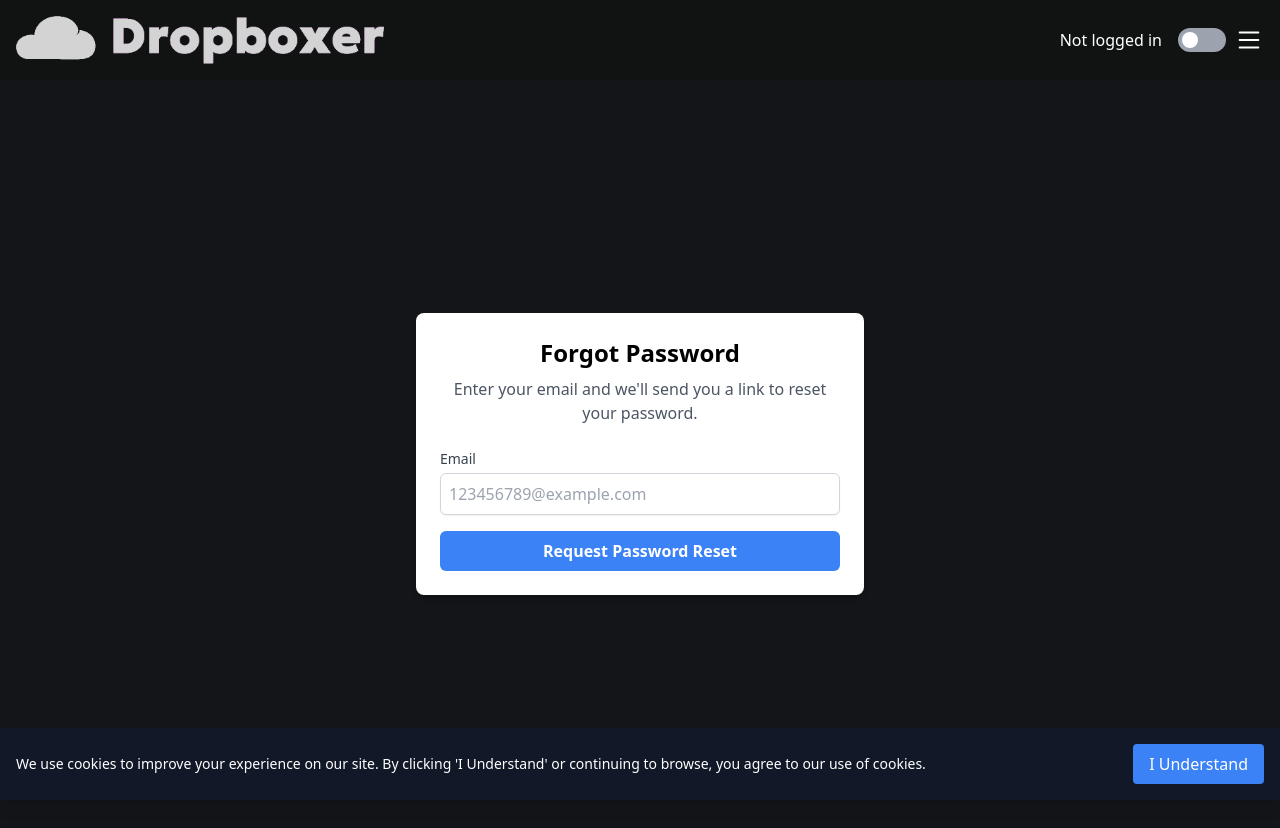
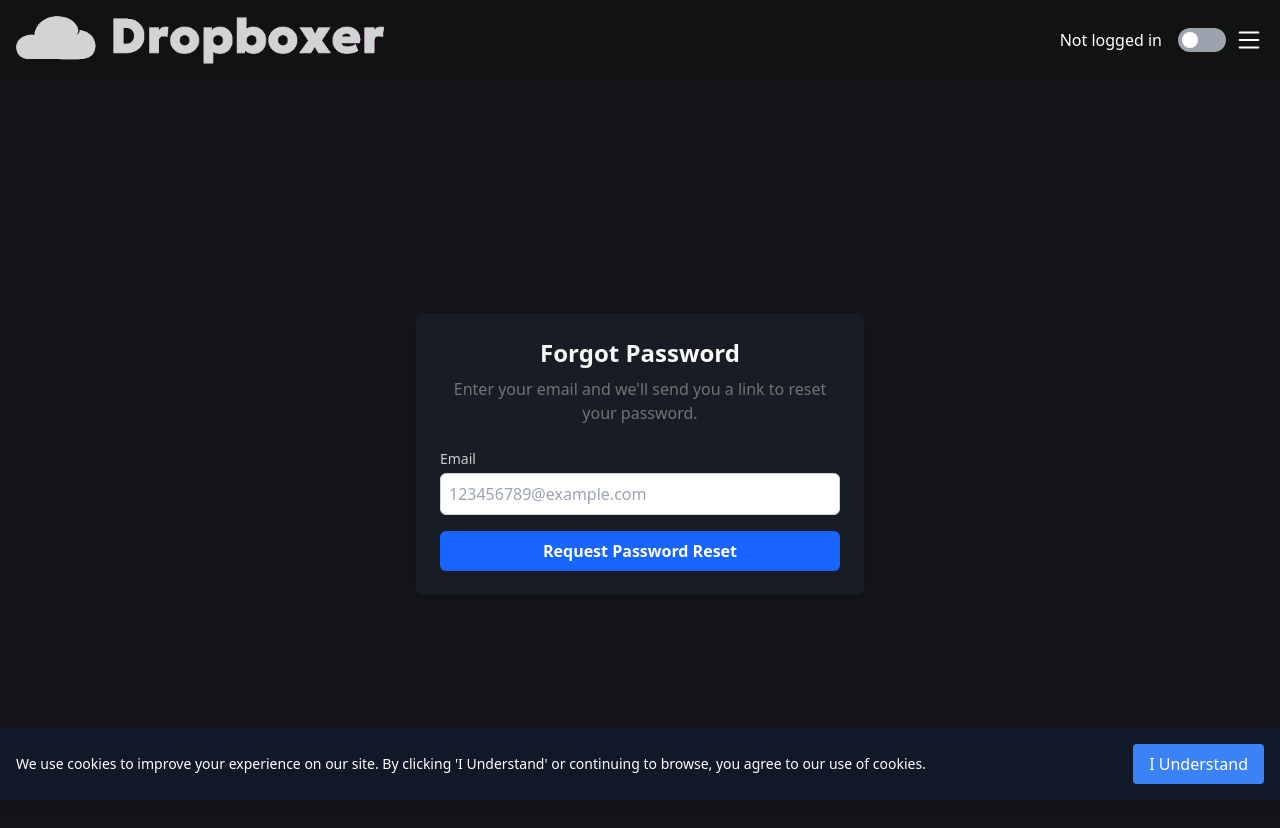
Before and after one commit to TianYu-00/filesharing_site, a React (Vite) app in the folder frontend/: page /password-reset in a window 1280 px wide. Built offline with nearby package versions, Linux system fonts and the light colour scheme; no server answers.

Commit message:
dark light theme for forgot password page

```diff
--- a/frontend/src/pages/Landing_ForgotPassword.jsx
+++ b/frontend/src/pages/Landing_ForgotPassword.jsx
@@ -63,14 +63,14 @@ function Landing_ForgotPassword() {
 
   return (
     <div className="flex justify-center items-center min-h-[calc(100vh-6.5vh)]">
-      <div className="bg-white rounded-lg shadow-md p-6 w-full max-w-md">
-        <h1 className="text-center text-2xl font-bold mb-2">Forgot Password</h1>
-        <p className="text-center text-gray-600 mb-6">
+      <div className="bg-card rounded-lg shadow-md p-6 w-full max-w-md">
+        <h1 className="text-center text-2xl font-bold mb-2 text-copy-primary">Forgot Password</h1>
+        <p className="text-center text-copy-secondary mb-6">
           Enter your email and we'll send you a link to reset your password.
         </p>
         <form className="space-y-4" onSubmit={handle_ForgetPassword}>
           <div className="flex flex-col items-start">
-            <label className="block text-sm font-medium text-gray-700">Email</label>
+            <label className="block text-sm font-medium text-copy-primary/80">Email</label>
             <input
               className="mt-1 block w-full border-gray-300 rounded-md shadow-sm focus:ring-black focus:border-black p-2 border"
               type="email"
@@ -82,8 +82,8 @@ function Landing_ForgotPassword() {
           </div>
 
           <button
-            className={`w-full bg-blue-500 text-white py-2 rounded-md font-semibold transition duration-500 ease-in-out ${
-              isResetCoolDown ? "bg-blue-300 cursor-not-allowed" : "hover:bg-blue-700"
+            className={`w-full bg-cta text-white py-2 rounded-md font-semibold transition duration-500 ease-in-out ${
+              isResetCoolDown ? "bg-cta/40 cursor-not-allowed" : "hover:bg-cta-active"
             }`}
             type="submit"
             disabled={isResetCoolDown}
```
